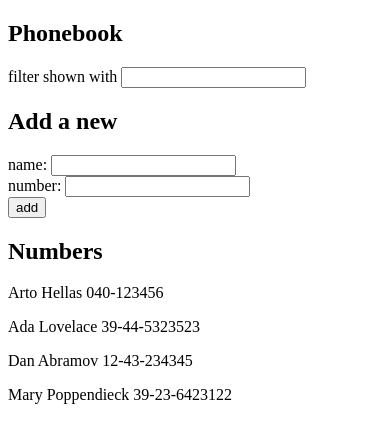
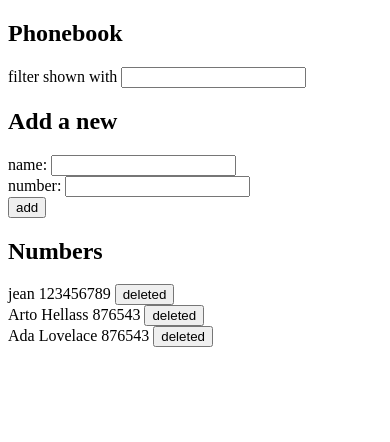
Before and after one commit to vasconcelosjean42/full-stack-open, a React (Create React App) app in the folder part2/phonebook/: page / in a window 390 px wide. Shown: the top 442 px of the page. Built offline with nearby package versions, Linux system fonts and the light colour scheme; data requests are answered from the project's data file.

Commit message:
2.12 - 2.15* | The Phonebook step7 - The Phonebook step10

```diff
--- a/part2/phonebook/db.json
+++ b/part2/phonebook/db.json
@@ -1,24 +1,19 @@
 {
-    "persons":[
+  "persons": [
     {
-        "name": "Arto Hellas",
-        "number": "040-123456",
-        "id": 1
+      "name": "jean",
+      "number": "123456789",
+      "id": 5
+    },
+    {
+      "name": "Arto Hellass",
+      "number": "876543",
+      "id": 8
     },
     {
       "name": "Ada Lovelace",
-        "number": "39-44-5323523",
-        "id": 2
-      },
-      {
-        "name": "Dan Abramov",
-        "number": "12-43-234345",
-        "id": 3
-      },
-      {
-        "name": "Mary Poppendieck",
-        "number": "39-23-6423122",
-        "id": 4
+      "number": "876543",
+      "id": 9
     }
   ]
 }
--- a/part2/phonebook/src/App.js
+++ b/part2/phonebook/src/App.js
@@ -1,5 +1,5 @@
 import { useEffect, useState } from 'react'
-import axios from 'axios'
+import personService from './services/persons'
 
 const Filter = ({filterName, handleFilterName}) => {
     return(
@@ -35,13 +35,22 @@ const PersonForm = ({addPerson, newName, handleNameChange, newNumber, handleNumb
 }
 
 
-const Persons = ({persons, filterName}) => {
+const Persons = ({persons, filterName, handleDelete}) => {
   return(
   <div>
     {persons
       .filter(({name}) => name.toLowerCase().includes(filterName.toLowerCase()))
       .map(({name, number, id}) =>
-      <p key={id}>{name} {number}</p>
+      <div key={id}>
+        {name}&nbsp;
+        {number}&nbsp;
+        <button onClick={() => {
+          if(window.confirm(`Delete ${name} ?`))
+            handleDelete(id)
+        }}>
+        deleted
+        </button>
+      </div>
     )}
   </div>
   )
@@ -53,10 +62,11 @@ const App = () => {
   const [newNumber, setnewNumber] = useState('')
 
   useEffect(() => {
-    axios
-      .get('http://localhost:3001/persons')
-      .then((response) => {
-        setPersons(response.data)
+    personService
+      .getAll()
+      .then(initialPerson => {
+        console.log(initialPerson)
+        setPersons(initialPerson)
       })
   }, [])
 
@@ -77,15 +87,37 @@ const App = () => {
     const person = {
       name: newName,
       number: newNumber,
-      id: persons.length + 1
     }
     if(!persons.find(({name}) => name === newName)){
-      setPersons(persons.concat(person))
+      personService
+      .create(person)
+      .then(returnedPerson => {
+        setPersons(persons.concat(returnedPerson))
+      })
       setNewName('')
       setnewNumber('')
     }else{
-      alert(`${newName} is already added to phonebook`)
+      if(window.confirm(`
+        ${person.name} is already added to phonebook, replace the old number with a new one?
+      `)){
+        const id = persons.filter(person => person.name === newName)[0].id
+        personService
+          .update(id, person)
+          .then(returnedPerson => {
+            setPersons(persons.map(person => person.id === id ? returnedPerson : person))
+          })
+      }
     }
+
+  }
+
+  const deletePerson = (id) => {
+    console.log(`deleted ${id}`)
+    personService
+      .remove(id)
+      .then(response => {
+        setPersons(persons.filter(person => person.id !== id))
+      })
   }
 
   return (
@@ -112,6 +144,7 @@ const App = () => {
       <Persons
         persons={persons}
         filterName={filterName}
+        handleDelete={deletePerson}
       />
     </div>
   )
--- a/part2/phonebook/src/index.js
+++ b/part2/phonebook/src/index.js
@@ -4,7 +4,5 @@ import App from './App';
 
 const root = ReactDOM.createRoot(document.getElementById('root'));
 root.render(
-  <React.StrictMode>
     <App />
-  </React.StrictMode>
 );
--- /dev/null
+++ b/part2/phonebook/src/services/persons.js
@@ -0,0 +1,24 @@
+import axios from "axios";
+
+const baseUrl = 'http://localhost:3001/persons';
+
+const getAll = () => {
+    const request = axios.get(baseUrl);
+    return request.then(response => response.data)
+}
+
+const create = newObject => {
+    const request = axios.post(baseUrl, newObject)
+    return request.then(response => response.data)
+}
+
+const remove = id => {
+    return axios.delete(`${baseUrl}/${id}`)
+}
+
+const update = (id, newObject) => {
+    const request = axios.put(`${baseUrl}/${id}`, newObject)
+    return request.then(response => response.data)
+}
+// eslint-disable-next-line import/no-anonymous-default-export
+export default {getAll, create, remove, update}
```
Lines whose indentation alone changed are shown as unchanged.
